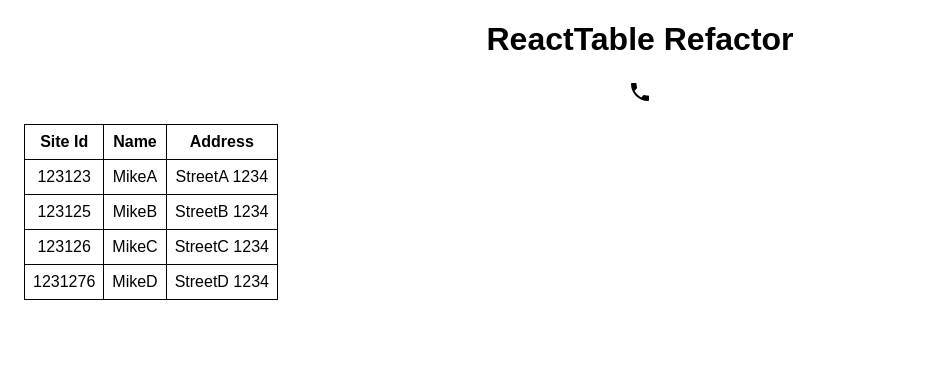
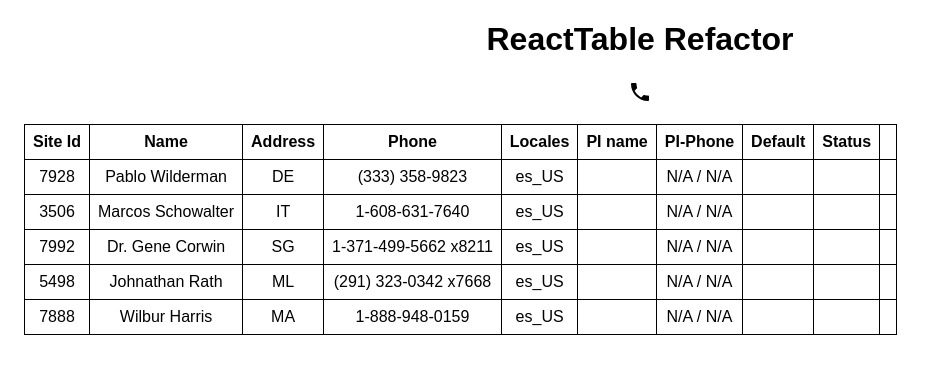
Before and after one commit to matiasurbano/react-table-refactor, a React (Create React App) app: page / in a window 1280 px wide. Shown: the top 374 px of the page, without its empty margins (0-936 px from the left). Built offline with nearby package versions, Linux system fonts and the light colour scheme.

Commit message:
Auto generating data and setting columns

```diff
--- a/package.json
+++ b/package.json
@@ -7,6 +7,7 @@
   "dependencies": {
     "@emotion/react": "11.9.0",
     "@emotion/styled": "11.8.1",
+    "@faker-js/faker": "6.3.1",
     "@mui/icons-material": "5.8.0",
     "@mui/material": "5.8.0",
     "@mui/system": "5.8.0",
--- a/src/components/App/App.js
+++ b/src/components/App/App.js
@@ -1,6 +1,7 @@
 import React from "react";
 import Table from "../Table";
 import PhoneIcon from "@mui/icons-material/Phone";
+import makeData from "../../services/dataService";
 
 export default function App() {
   const columns = React.useMemo(
@@ -16,19 +17,49 @@ export default function App() {
       {
         Header: "Address",
         accessor: "address"
+      },
+      {
+        Header: "Phone",
+        accessor: "phone"
+      },
+      {
+        Header: "Locales",
+        accessor: "locales"
+      },
+      {
+        Header: "PI name",
+        accessor: "piName"
+      },
+      {
+        Header: "PI-Phone",
+        accessor: "piPhone"
+      },
+      {
+        Header: "Default",
+        accessor: "default"
+      },
+      {
+        Header: "Status",
+        accessor: "status"
+      },
+      {
+        Header: "",
+        accessor: "action"
       }
     ],
     []
   );
-  const data = React.useMemo(
-    () => [
-      { siteId: "123123", name: "MikeA", address: "StreetA 1234" },
-      { siteId: "123125", name: "MikeB", address: "StreetB 1234" },
-      { siteId: "123126", name: "MikeC", address: "StreetC 1234" },
-      { siteId: "1231276", name: "MikeD", address: "StreetD 1234" }
-    ],
-    []
-  );
+  // const data = React.useMemo(
+  //   () => [
+  //     { siteId: "123123", name: "MikeA", address: "StreetA 1234" },
+  //     { siteId: "123125", name: "MikeB", address: "StreetB 1234" },
+  //     { siteId: "123126", name: "MikeC", address: "StreetC 1234" },
+  //     { siteId: "1231276", name: "MikeD", address: "StreetD 1234" }
+  //   ],
+  //   []
+  // );
+
+  const data = React.useMemo(() => makeData(5), []);
 
   return (
     <>
--- /dev/null
+++ b/src/services/dataService.js
@@ -0,0 +1,38 @@
+import { faker } from "@faker-js/faker";
+
+const range = (len) => {
+  const arr = [];
+  for (let i = 0; i < len; i++) {
+    arr.push(i);
+  }
+  return arr;
+};
+
+const newRecord = () => {
+  const statusChance = Math.random();
+  return {
+    siteId: Math.floor(Math.random() * 10000),
+    name: faker.name.findName(),
+    address: faker.address.countryCode(),
+    phone: faker.phone.phoneNumber(),
+    locales: "es_US",
+    piName: "",
+    piPhone: "N/A / N/A",
+    default: "",
+    status: statusChance > 0.66
+  };
+};
+
+export default function makeData(...lens) {
+  const makeDataLevel = (depth = 0) => {
+    const len = lens[depth];
+    return range(len).map((d) => {
+      return {
+        ...newRecord(),
+        subRows: lens[depth + 1] ? makeDataLevel(depth + 1) : undefined
+      };
+    });
+  };
+
+  return makeDataLevel();
+}
```
